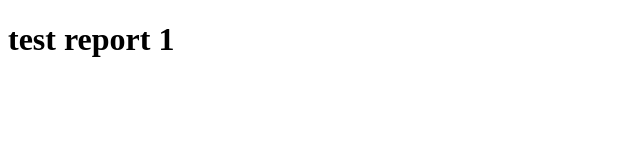
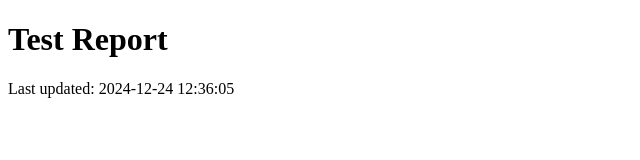
Before and after one commit to matviimykhailichenko/test-reports, a plain HTML site: page index.html in a window 1280 px wide. Shown: the whole page, without its empty margins (0-640 px from the left). Drawn offline with Linux system fonts and the light colour scheme.

Commit message:
Update report at 2024-12-24 12:36:05

```diff
--- a/index.html
+++ b/index.html
@@ -4,6 +4,7 @@
     <title>Test Reports</title>
 </head>
 <body>
-    <h1>test report 1</h1>
+    <h1>Test Report</h1>
+    <p>Last updated: 2024-12-24 12:36:05</p>
 </body>
 </html>
```
